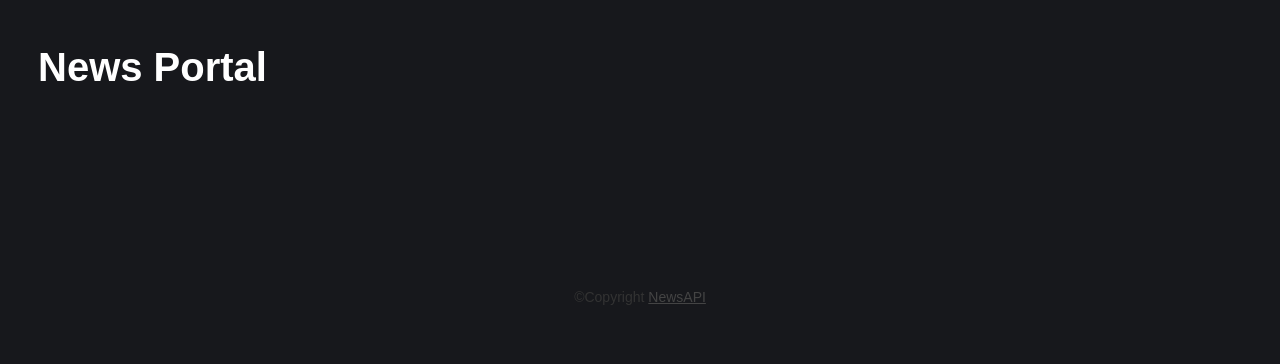
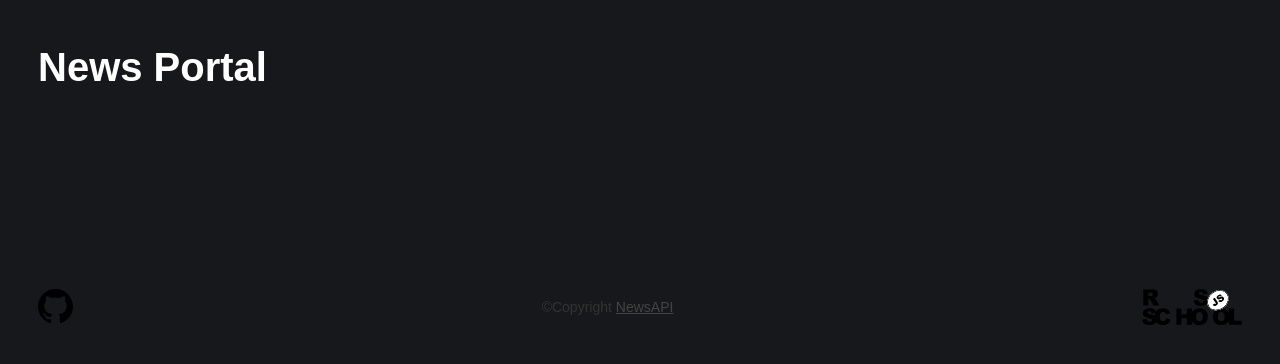
Before and after one commit to santaz0r/rss-projects, a website built with webpack: page migration-to-ts/src/index.html in a window 1280 px wide. Built offline with nearby package versions, Linux system fonts and the light colour scheme; no server answers.

Commit message:
feat: add assets for footer

```diff
--- a/migration-to-ts/src/global.css
+++ b/migration-to-ts/src/global.css
@@ -14,10 +14,11 @@ header h1 {
 }
 
 footer {
+    padding: 10px 30px;
     height: 100px;
     display: flex;
     align-items: center;
-    justify-content: center;
+    justify-content: space-between;
 }
 footer .copyright {
     font-size: 14px;
@@ -33,3 +34,26 @@ footer .copyright a:hover {
 footer .copyright:before {
     content: '©';
 }
+
+footer .gh-logo {
+    width: 35px;
+    height: 35px;
+    background-image: url('./assets/iconmonstr-github-1.svg');
+    background-repeat: no-repeat;
+    background-size: contain;
+    transition: all 0.1s linear;
+}
+
+footer .rss-logo {
+    width: 100px;
+    height: 37px;
+    background-image: url('./assets/rss-logo.svg');
+    background-repeat: no-repeat;
+    background-size: contain;
+    transition: all 0.1s linear;
+}
+
+footer .rss-logo:hover,
+footer .gh-logo:hover {
+    scale: 1.1;
+}
--- a/migration-to-ts/src/index.html
+++ b/migration-to-ts/src/index.html
@@ -15,7 +15,9 @@
             <div class="news"></div>
         </main>
         <footer>
+            <a class="gh-logo" href="https://github.com/santaz0r" target="_blank"></a>
             <p class="copyright">Copyright <a href="https://newsapi.org">NewsAPI</a></p>
+            <a class="rss-logo" href="https://rs.school/js/" target="_blank"></a>
         </footer>
 
         <template id="sourceItemTemp">
--- a/migration-to-ts/webpack.config.js
+++ b/migration-to-ts/webpack.config.js
@@ -12,6 +12,14 @@ const baseConfig = {
             {
                 test: /\.css$/i,
                 use: ['style-loader', 'css-loader'],
+            },
+            {
+                test: /\.(png|svg|jpg|jpeg|gif|mp3)$/i,
+                type: 'asset/resource',
+            },
+            {
+                test: /\.(woff|woff2|eot|ttf|otf)$/i,
+                type: 'asset/resource',
             },
             { test: /\.ts$/i, use: 'ts-loader' },
         ],
```
Also changed, not shown: migration-to-ts/src/assets/iconmonstr-github-1.svg (added), migration-to-ts/src/assets/rss-logo.svg (added).
